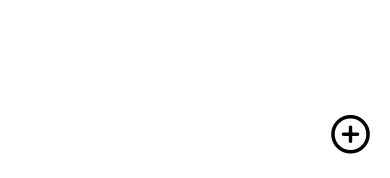
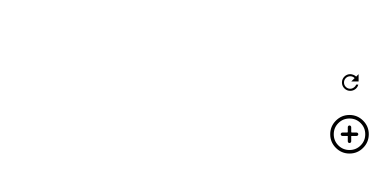
Before and after one commit to lucas-bretzke/FW7_Desafio, a React Native app: screen /SavedLinksScreen in a window 390 px wide. Shown: the part 663-841 px from the top of the page. Built offline with nearby package versions, Linux system fonts and the light colour scheme.

Commit message:
refactor: removed unnecessary code

```diff
--- a/src/pages/SavedLinksScreen/index.tsx
+++ b/src/pages/SavedLinksScreen/index.tsx
@@ -19,10 +19,11 @@ import {
   TextButtons,
   ModalButtons,
   ModalContent,
+  NoLinksSaved,
   NumberOfLinks,
   ContainerIcons,
   ContainerShortenedUrl,
-  NoLinksSaved
+  FloatButton
 } from './styles'
 
 /**
@@ -38,7 +39,6 @@ import api from '../../services/api'
 /**
  * Components.
  */
-import Button from '../../components/Form/Buttom'
 import BaseModal from '../../components/Modal'
 
 /**
@@ -52,6 +52,7 @@ type ITypeLink = {
   description: string
   is_favorite: boolean
   original_url: string
+  access_count: number
 }
 
 /**
@@ -78,7 +79,8 @@ export default function SavedLinksScreen() {
       setIsLoading(false)
     }
   }
-  function renderShortenedUrl(item: any) {
+
+  function renderShortenedUrl(item: ITypeLink) {
     const date = format(new Date(item.created_at), 'dd/MM/yy')
 
     return (
@@ -153,6 +155,7 @@ export default function SavedLinksScreen() {
       setIsLoading(false)
     }
   }
+
   function ContentModal() {
     const buttons = [
       { text: 'Copiar', onPress: copyLink },
@@ -174,6 +177,10 @@ export default function SavedLinksScreen() {
     )
   }
 
+  async function reloadData() {
+    getUrls()
+  }
+
   useEffect(() => {
     getUrls()
   }, [])
@@ -192,18 +199,13 @@ export default function SavedLinksScreen() {
         container={ContentModal()}
       />
 
-      <Button
-        style={{
-          position: 'absolute',
-          right: '5%',
-          bottom: '3%',
-          backgroundColor: 'white',
-          elevation: 0
-        }}
-        onPress={() => navigation.navigate('CreateNewLinkScreen')}
-        title={<Feather name='plus-circle' size={42} color='black' />}
-        width={40}
-      />
+      <FloatButton style={{ right: '7%', bottom: '11%' }} onPress={reloadData}>
+        <MaterialIcons name='refresh' size={25} color='black' />
+      </FloatButton>
+
+      <FloatButton onPress={() => navigation.navigate('CreateNewLinkScreen')}>
+        <Feather name='plus-circle' size={42} color='black' />
+      </FloatButton>
 
       {!shortenedUrls && <NoLinksSaved>Não há links salvos</NoLinksSaved>}
 
--- a/src/pages/SavedLinksScreen/styles.tsx
+++ b/src/pages/SavedLinksScreen/styles.tsx
@@ -62,6 +62,13 @@ export const ModalButtons = styled.TouchableOpacity`
   justify-content: center;
   border-radius: 5px;
 `
+export const FloatButton = styled.TouchableOpacity`
+  position: absolute;
+  bottom: 3%;
+  right: 5%;
+  background-color: transparent;
+  elevation: 0;
+`
 
 export const TextButtons = styled.Text`
   font-size: 15px;
```
